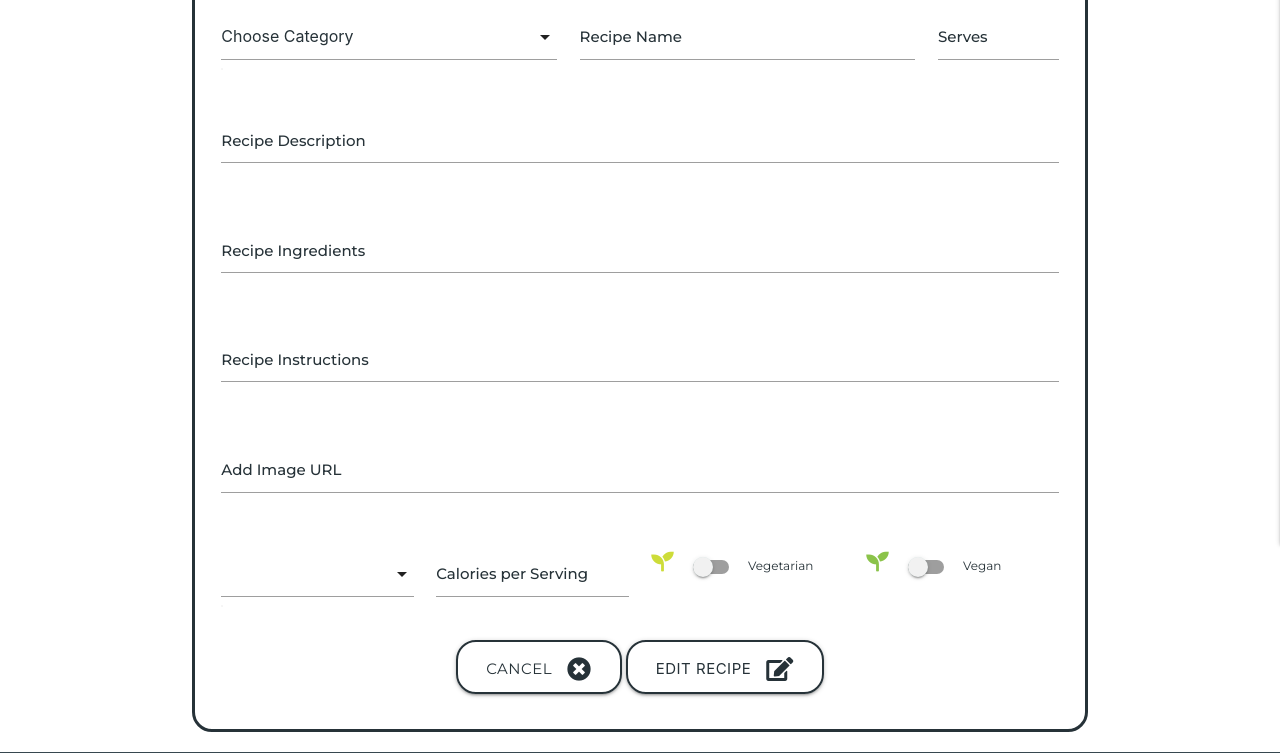
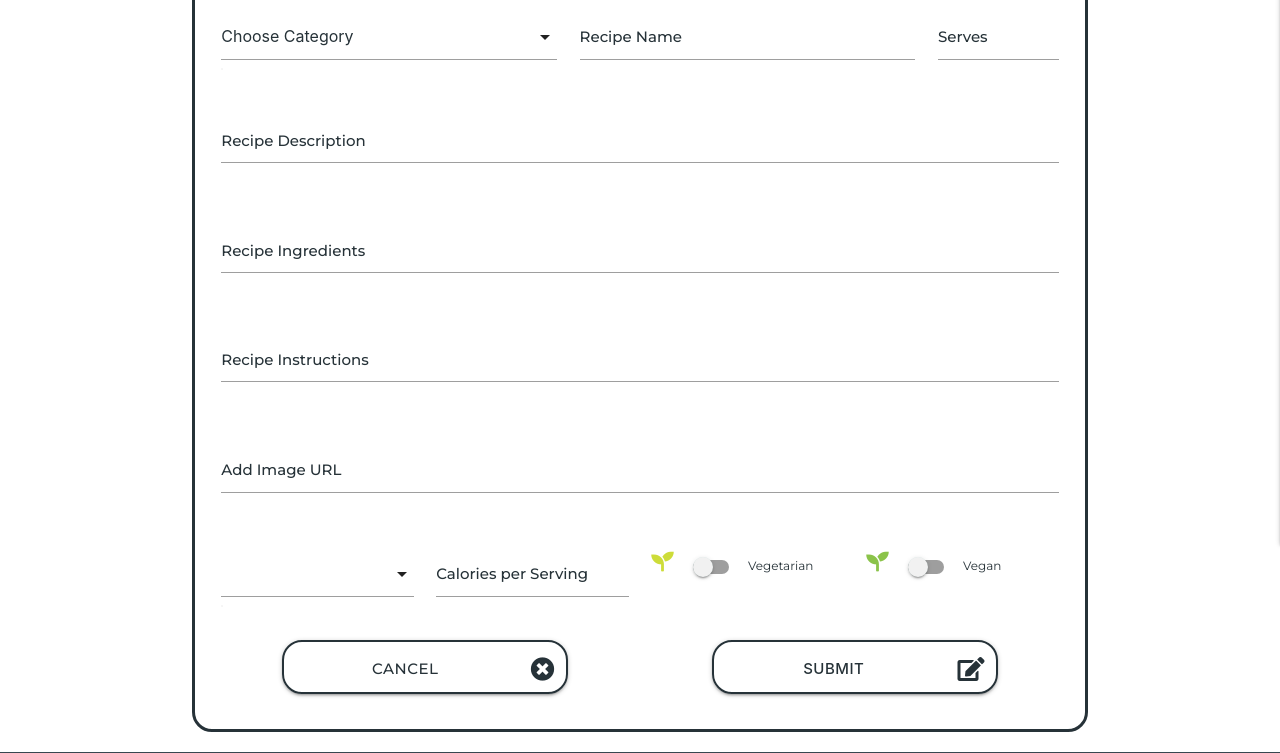
Before and after one commit to Sean-Mc-Mahon/McTasticRecipes, a Flask app: template templates/edit_recipe.html in a window 1280 px wide. Shown: the part 316-1069 px from the top of the page. Run offline with Flask 2, Linux system fonts and the light colour scheme; the template is opened without the code that fills it, so the values that code supplies are empty; some libraries are stand-ins or nearby versions; some web fonts are replaced.

Commit message:
margins and offsets added to buttons

```diff
--- a/templates/edit_recipe.html
+++ b/templates/edit_recipe.html
@@ -132,14 +132,14 @@
                     </div>
                 </div>
             </div>
-            <div class="row">
+            <div>
                 <!-- Submit Button -->
-                <div class="col s12 center-align">
-                    <a href="{{ url_for('get_recipes') }}" class="btn-large  transparent btn-outline">
+                <div class="row center-align">
+                    <a class="col s10 push-s1 m4 push-m1 btn-large transparent btn-outline m-all bold" href="{{ url_for('get_recipes') }}">
                         Cancel<i class="fas fa-times-circle right"></i>
                     </a>
-                    <button type="submit" class="btn-large transparent btn-outline">
-                        Edit Recipe <i class="fas fa-edit right"></i>
+                    <button type="submit" class="col s10 push-s1 m4 pull-m1 p btn-large transparent btn-outline m-all right bold">
+                        Submit <i class="fas fa-edit right"></i>
                     </button>
                 </div>
             </div>
```
